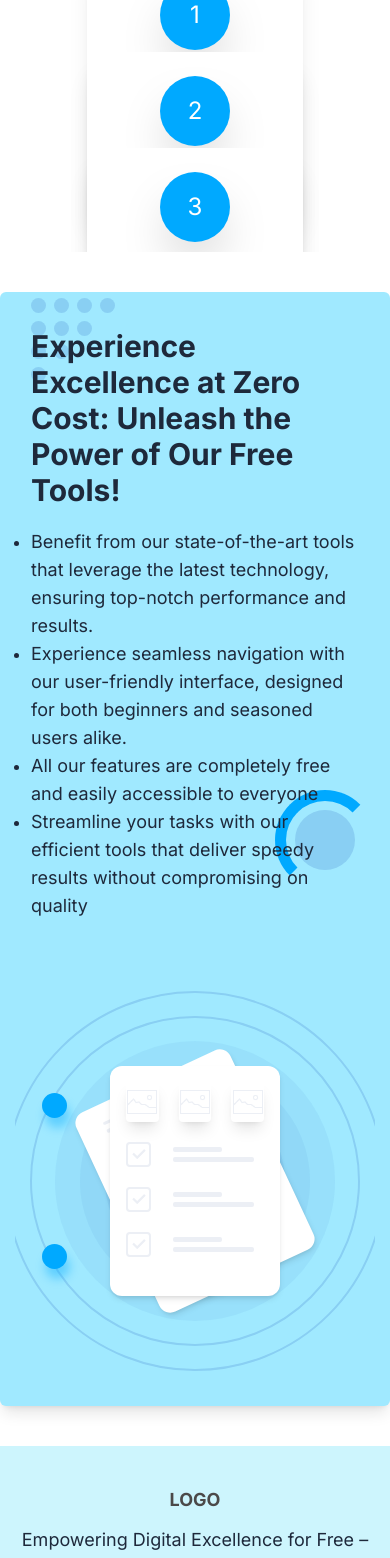
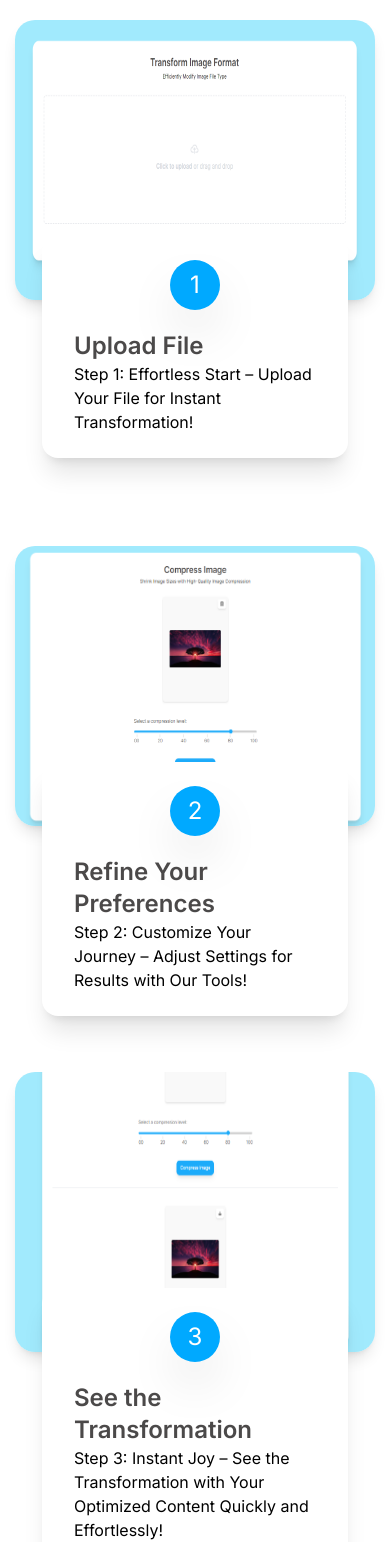
Before and after one commit to Abdul-Wahab-dev/ai-project, a Next.js app: page / in a window 390 px wide. Shown: the part 2872-4430 px from the top of the page. Built offline with nearby package versions, Linux system fonts and the light colour scheme.

Commit message:
ui fix landing page

```diff
--- a/app/(components)/landing/works/index.tsx
+++ b/app/(components)/landing/works/index.tsx
@@ -22,8 +22,8 @@ const HowItWorks = () => {
         <div className="how-it-works text-black flex flex-col gap-24 mt-10">
           <FramerDiv delay={0.25}>
             <div className=" w-full flex-col-reverse lg:flex-row h-full flex items-center justify-center">
-              <div className="flex-1 relative z-50  h-[400px] w-full lg:h-full">
-                <div className="w-[60%] sm:w-[60%] lg:w-[85%] xl:w-[70%] flex-col-reverse lg:flex-row bg-white flex items-center justify-between py-6 lg:py-10 px-3 shadow-xl rounded-2xl absolute z-50 left-[50%] gap-5 lg:gap-0 -top-16 -translate-x-[50%] lg:-right-16 lg:top-[50%] lg:-translate-y-[50%] lg:-translate-x-0">
+              <div className="lg:flex-1 relative z-50 h-[150px] md:h-[220px] w-full lg:h-full">
+                <div className="w-[85%] sm:w-[75%] lg:w-[85%] xl:w-[70%] flex-col-reverse lg:flex-row bg-white flex items-center justify-between py-6 lg:py-10 px-3 shadow-xl rounded-2xl absolute z-50 left-[50%] gap-5 lg:gap-0 -top-16 -translate-x-[50%] lg:-right-16 lg:top-[50%] lg:-translate-y-[50%] lg:-translate-x-0">
                   <div className=" lg:w-[85%] xl:w-[70%] px-5">
                     <h1 className="text-2xl font-semibold text-left">
                       Upload File
@@ -34,21 +34,21 @@ const HowItWorks = () => {
                     </p>
                   </div>
                   <div className="flex items-center">
-                    <div className="bg-blue-bolt w-[70px] h-[70px] shadow-2xl rounded-full flex items-center justify-center text-2xl text-white">
+                    <div className="bg-blue-bolt w-[50px] h-[50px] md:w-[70px] md:h-[70px] shadow-2xl rounded-full flex items-center justify-center text-2xl text-white">
                       <span>1</span>
                     </div>
                   </div>
                 </div>
               </div>
               <div className="w-full h-full flex-1 flex items-center">
-                <div className="image-1 shadow-lg md:h-[350px] xl:h-[400px] w-full"></div>
+                <div className="image-1 shadow-lg h-[280px] md:h-[350px] xl:h-[400px] w-full"></div>
               </div>
             </div>
           </FramerDiv>
           <FramerDiv delay={0.25}>
             <div className=" w-full flex-col-reverse lg:flex-row-reverse h-full flex items-center justify-center">
-              <div className="flex-1 relative z-50  h-[400px] w-full lg:h-full">
-                <div className="w-[60%] sm:w-[60%] lg:w-[85%] xl:w-[70%] flex-col-reverse lg:flex-row-reverse bg-white flex items-center justify-between py-6 lg:py-10 px-3 shadow-xl rounded-2xl absolute z-50 left-[50%] gap-5 lg:gap-0 -top-16 -translate-x-[50%] lg:-left-16 lg:top-[50%] lg:-translate-y-[50%] lg:-translate-x-0">
+              <div className="lg:flex-1 relative z-50 h-[150px] md:h-[220px] w-full lg:h-full">
+                <div className="w-[85%] sm:w-[75%] lg:w-[85%] xl:w-[70%] flex-col-reverse lg:flex-row-reverse bg-white flex items-center justify-between py-6 lg:py-10 px-3 shadow-xl rounded-2xl absolute z-50 left-[50%] gap-5 lg:gap-0 -top-16 -translate-x-[50%] lg:-left-16 lg:top-[50%] lg:-translate-y-[50%] lg:-translate-x-0">
                   <div className=" lg:w-[85%] xl:w-[70%] px-5">
                     <h1 className="text-2xl font-semibold text-left">
                       Refine Your Preferences
@@ -59,21 +59,21 @@ const HowItWorks = () => {
                     </p>
                   </div>
                   <div className="flex items-center">
-                    <div className="bg-blue-bolt w-[70px] h-[70px] shadow-2xl rounded-full flex items-center justify-center text-2xl text-white">
+                    <div className="bg-blue-bolt w-[50px] h-[50px] md:w-[70px] md:h-[70px] shadow-2xl rounded-full flex items-center justify-center text-2xl text-white">
                       <span>2</span>
                     </div>
                   </div>
                 </div>
               </div>
               <div className="w-full h-full flex-1 flex items-center">
-                <div className="image-2 shadow-lg md:h-[350px] xl:h-[400px] w-full"></div>
+                <div className="image-2 shadow-lg h-[280px] md:h-[350px] xl:h-[400px] w-full"></div>
               </div>
             </div>
           </FramerDiv>
           <FramerDiv delay={0.25}>
             <div className=" w-full flex-col-reverse lg:flex-row h-full flex items-center justify-center">
-              <div className="flex-1 relative z-50  h-[400px] w-full lg:h-full">
-                <div className="w-[60%] sm:w-[60%] lg:w-[85%] xl:w-[70%] flex-col-reverse lg:flex-row bg-white flex items-center justify-between py-6 lg:py-10 px-3 shadow-xl rounded-2xl absolute z-50 left-[50%] gap-5 lg:gap-0 -top-16 -translate-x-[50%] lg:-right-16 lg:top-[50%] lg:-translate-y-[50%] lg:-translate-x-0">
+              <div className="lg:flex-1 relative z-50 h-[150px] md:h-[220px] w-full lg:h-full">
+                <div className="w-[85%] sm:w-[75%] lg:w-[85%] xl:w-[70%] flex-col-reverse lg:flex-row bg-white flex items-center justify-between py-6 lg:py-10 px-3 shadow-xl rounded-2xl absolute z-50 left-[50%] gap-5 lg:gap-0 -top-16 -translate-x-[50%] lg:-right-16 lg:top-[50%] lg:-translate-y-[50%] lg:-translate-x-0">
                   <div className=" lg:w-[85%] xl:w-[70%] px-5">
                     <h1 className="text-2xl font-semibold text-left">
                       See the Transformation
@@ -84,14 +84,14 @@ const HowItWorks = () => {
                     </p>
                   </div>
                   <div className="flex items-center">
-                    <div className="bg-blue-bolt w-[70px] h-[70px] shadow-2xl rounded-full flex items-center justify-center text-2xl text-white">
+                    <div className="bg-blue-bolt w-[50px] h-[50px] md:w-[70px] md:h-[70px] shadow-2xl rounded-full flex items-center justify-center text-2xl text-white">
                       <span>3</span>
                     </div>
                   </div>
                 </div>
               </div>
               <div className="w-full h-full flex-1 flex items-center">
-                <div className="image-3 shadow-lg md:h-[350px] xl:h-[400px] w-full"></div>
+                <div className="image-3 shadow-lg h-[280px] md:h-[350px] xl:h-[400px] w-full"></div>
               </div>
             </div>
           </FramerDiv>
```
